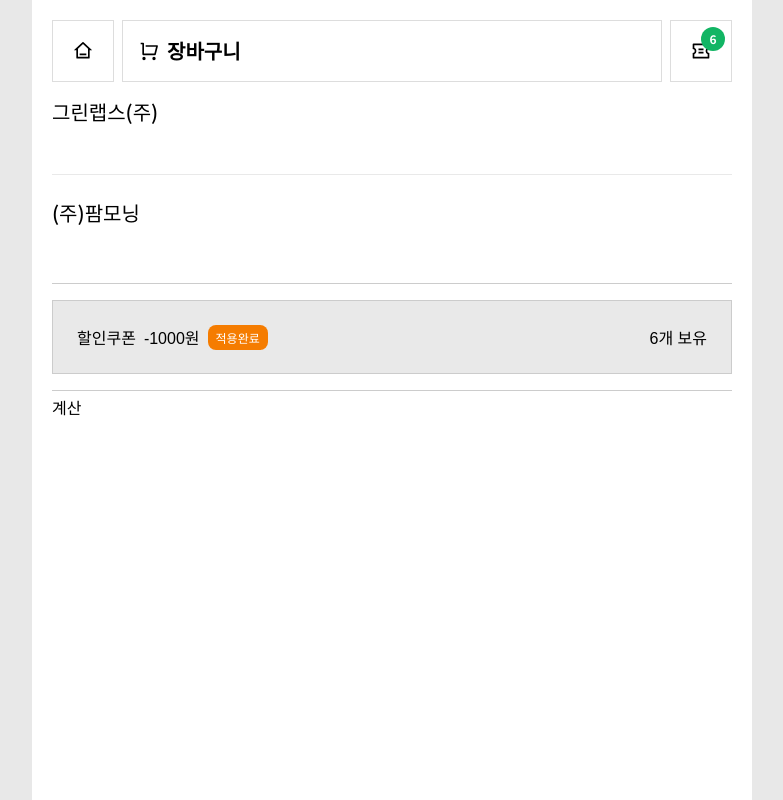
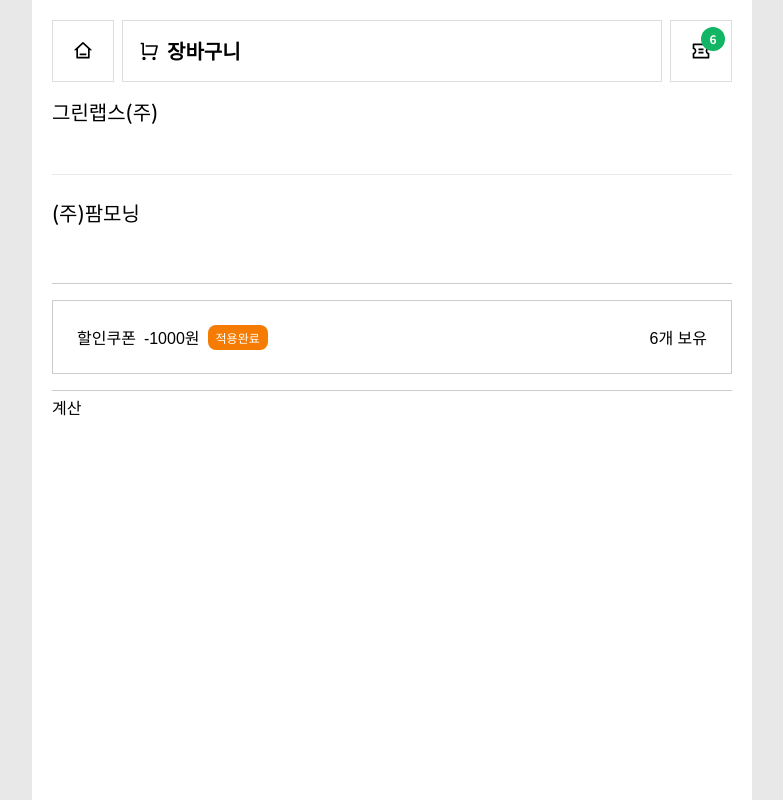
Before and after one commit to DiveDiFF/greenlabs-test, a Next.js app: page /cart in a window 1280 px wide. Shown: the whole page, without its empty margins (248-1031 px from the left). Built offline with nearby package versions, Linux system fonts and the light colour scheme.

Commit message:
style: Edit apply coupon button color

```diff
--- a/src/components/Cart/ApplyCoupon/ApplyCoupon.module.css
+++ b/src/components/Cart/ApplyCoupon/ApplyCoupon.module.css
@@ -4,7 +4,7 @@
 .applyButton {
   padding: 24px;
   border: 1px solid #ccc;
-  background-color: #e9e9e9;
+  background-color: #ffffff;
   display: flex;
   justify-content: space-between;
   align-items: center;
@@ -14,7 +14,7 @@
 }
 
 .applyButton:hover {
-  background-color: #ddd;
+  background-color: #e9e9e9;
 }
 
 .applyButton > span {
```
